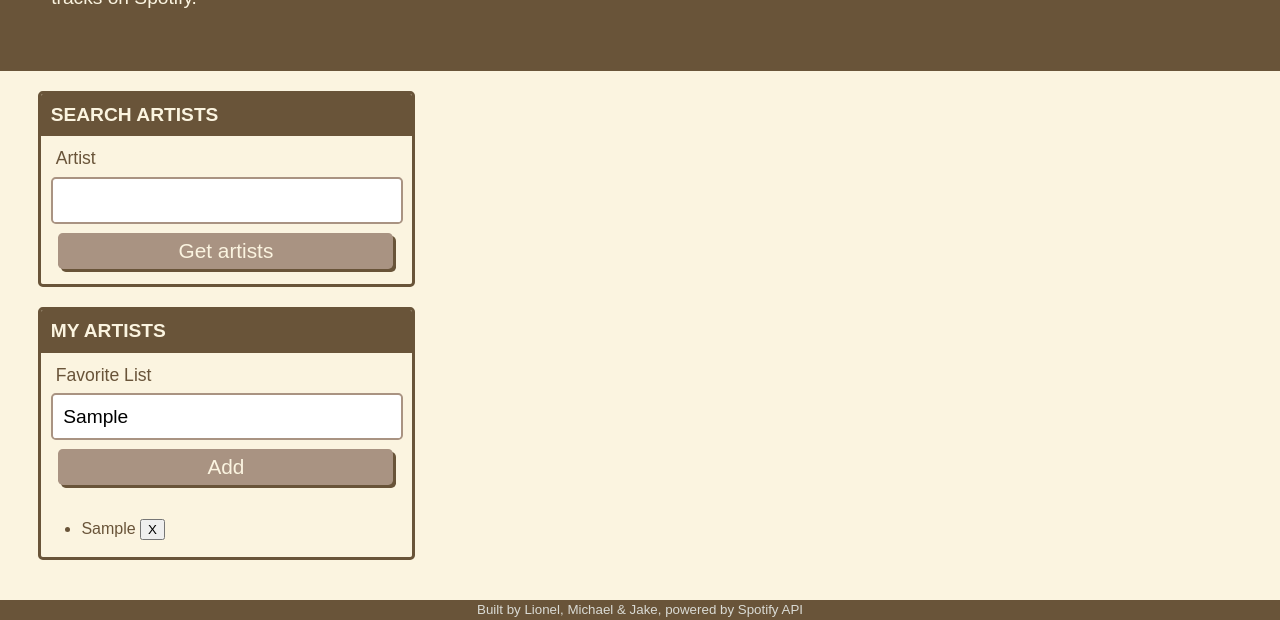
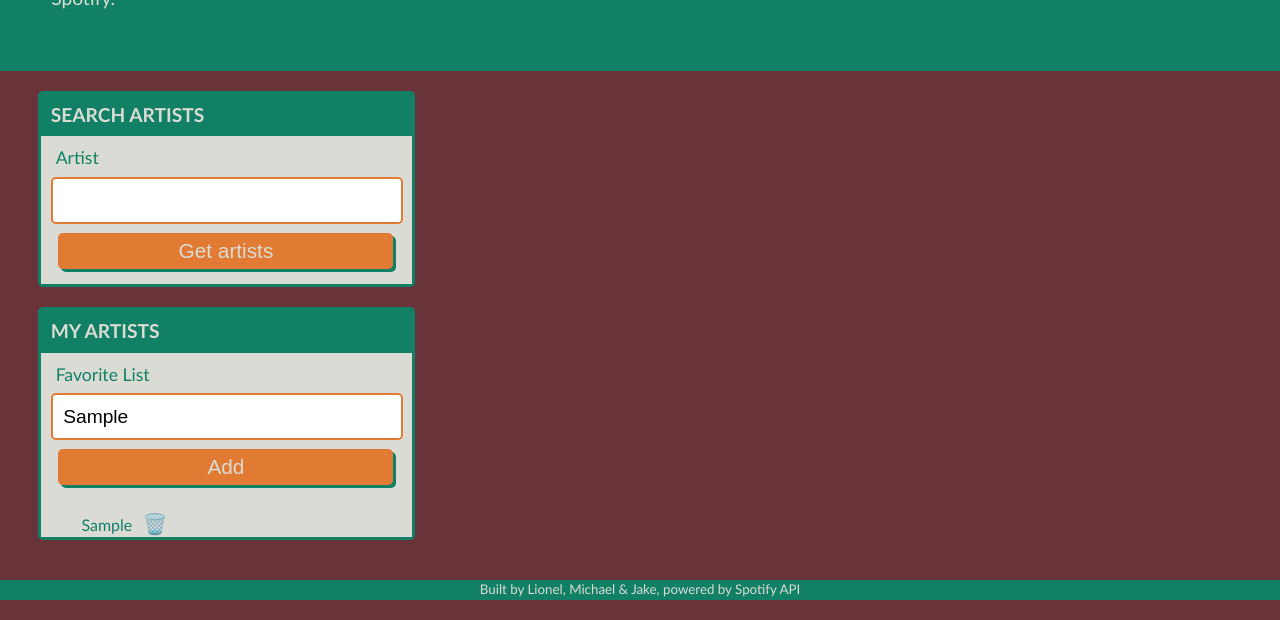
Before and after one commit to L10N37/Tenuto, a plain HTML site: page index.html in a window 1280 px wide. Both pictures are taken after typing "Sample" into the empty fields and a click on the button "Add". Shown: the part 191-811 px from the top of the page. Drawn offline with Linux system fonts and the light colour scheme.

Commit message:
color options

```diff
--- a/assets/css/style.css
+++ b/assets/css/style.css
@@ -1,9 +1,10 @@
 :root {
-    --primary: #fbf4e0;
+    --primary: #dadbd5;
     --secondary: #000000;
-    --tertiary: #9f5531;
-    --light-dark: #a99382;
-    --dark: #695439;
+    --tertiary: #fe9b36;
+    --light-dark: #e17b33;
+    --dark: #128065;
+    --reddy: #683339;
     --border-radius: 0.3rem;
   }
 
@@ -13,13 +14,27 @@
 
 
   body {
-    background-color: var(--primary);
+    background-color: var(--reddy);
     margin: 0;
     padding: 0;
-    font-family: 'IBM Plex Sans', sans-serif;
+    font-family: 'Trebuchet MS', 'Lucida Sans Unicode', 'Lucida Grande', 'Lucida Sans', Arial, sans-serif;
     color: var(--dark);
     line-height: 1.5;
     font-size: 16px;
+  }
+
+  .card-body {
+    background-color: var(--primary);
+  }
+
+  .artist-items {
+    background-color: var(--primary);
+    margin: 0;
+    list-style: none;
+  }
+
+  li.item {
+    padding-top: 10px;
   }
 
  #insertArtistImage   {
@@ -39,6 +54,7 @@
     font-weight: bolder;
     font-size: 25px;
     text-align:center;
+    background-color: var(--dark);
  }
 
 
@@ -107,6 +123,10 @@
     display: inline;
   }
 
+button.delete-button {
+  background-color: var(--primary);
+border: none;
+font-size: 20px ;}
 
 
   .top10Boxes{
@@ -293,7 +313,8 @@
     font-weight: bold;
     font-size: 15px;
     text-align:center;
-    background-color: #0c4153;
+    background-color: var(--dark);
+    color: #000000;
 
  }
 
--- a/assets/js/script.js
+++ b/assets/js/script.js
@@ -48,6 +48,10 @@
                 if (ifExistsRemove) {
                     ifExistsRemove.parentNode.removeChild(ifExistsRemove);
                     }
+                    ifExistsRemove = document.querySelector('.top10Boxes');
+                            if (ifExistsRemove) {
+                                ifExistsRemove.parentNode.removeChild(ifExistsRemove);
+                                }
 
         // wrap this all into our own minimal object containing only the information we need
         let top10Info =
--- a/assets/js/shortlist.js
+++ b/assets/js/shortlist.js
@@ -37,7 +37,7 @@ function renderartistName(artistName) {
     }
 li.innerHTML = `
       ${item.name}
-      <button class="delete-button">X</button>
+      <button class="delete-button">🗑️</button>
     `;
     artistShortlist.append(li);
   });
```
